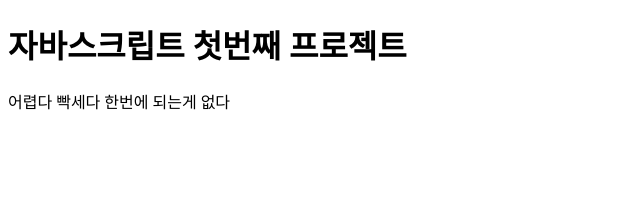
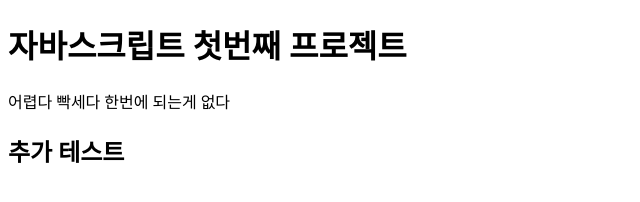
Before and after one commit to nicetomimi/javascript_firstproject, a plain HTML site: page index.html in a window 1280 px wide. Shown: the whole page, without its empty margins (0-640 px from the left). Drawn offline with Linux system fonts and the light colour scheme.

Commit message:
add text

```diff
--- a/index.html
+++ b/index.html
@@ -9,6 +9,6 @@
   <body>
     <h1>자바스크립트 첫번째 프로젝트</h1>
     <p>어렵다 빡세다 한번에 되는게 없다</p>
-
+    <h2>추가 테스트</h2>
   </body>
 </html>
```
